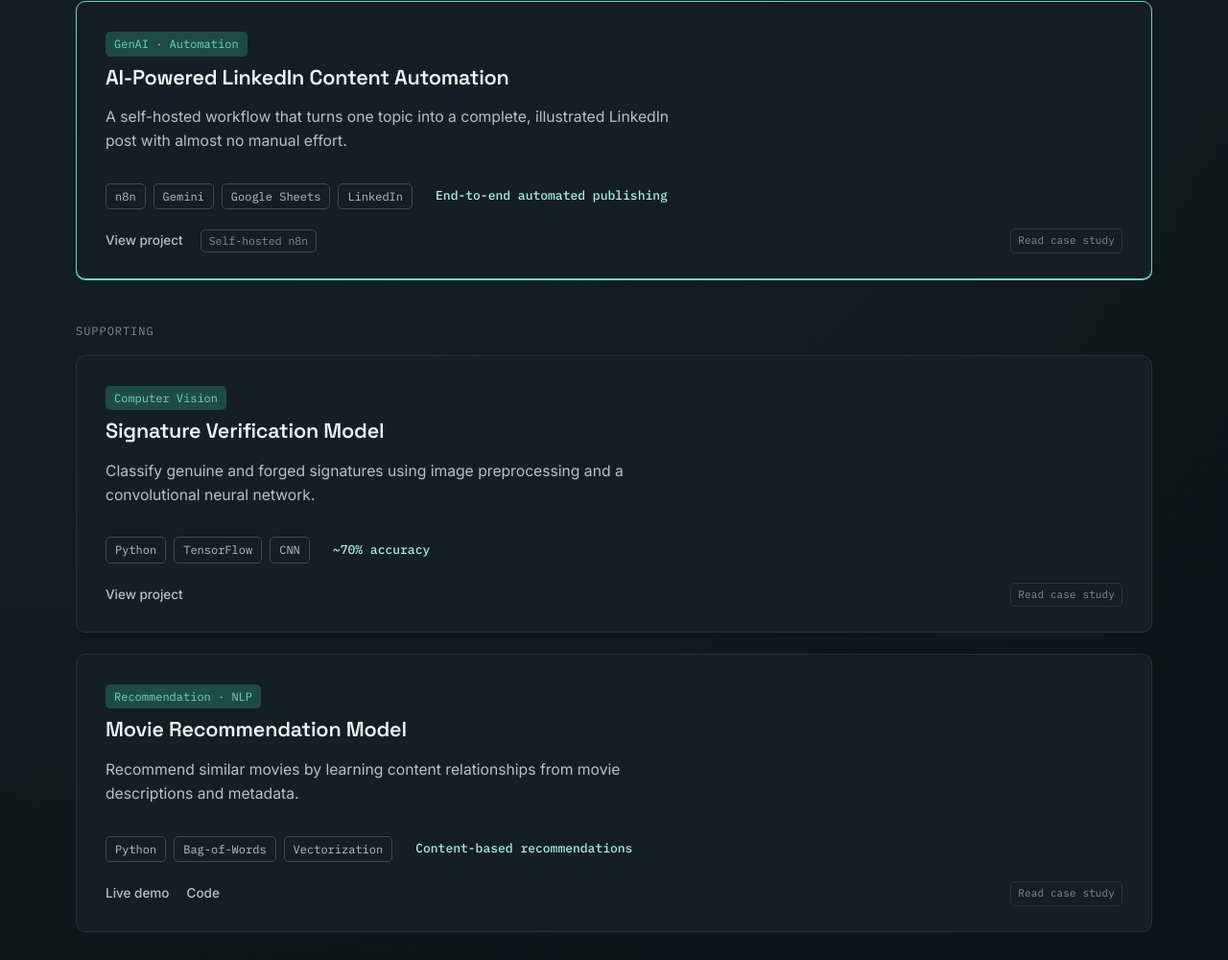
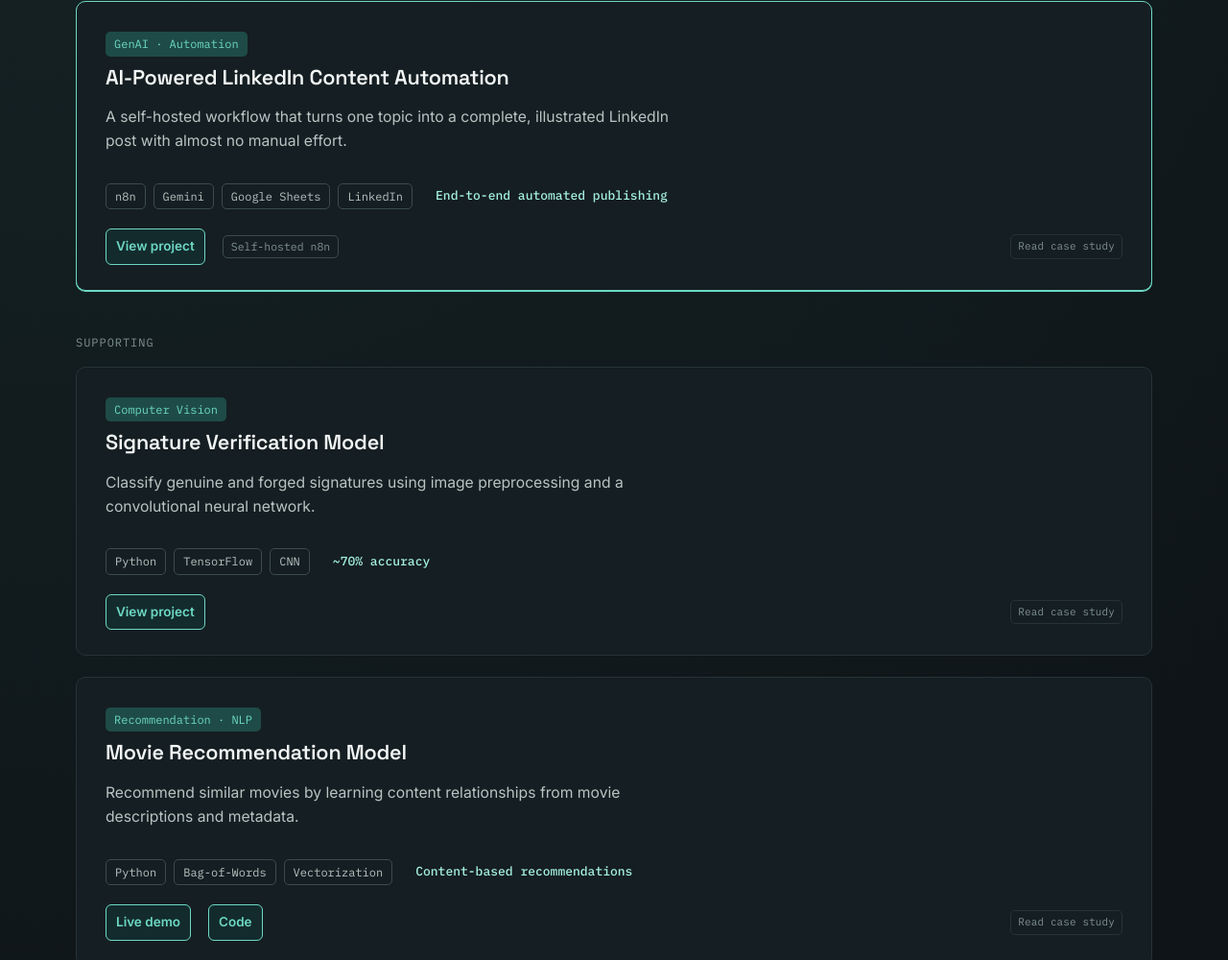
Before and after one commit to PiyushVerma2026/PORTFOLIO, a website: page index.html in a window 1280 px wide. Shown: the part 1091-2091 px from the top of the page at 96% size. Drawn offline with Linux system fonts and the light colour scheme.

Commit message:
Highlight project links

```diff
--- a/index.html
+++ b/index.html
@@ -361,8 +361,8 @@
   }
 
   .project-links{display:flex; gap:18px; align-items:center; margin-top:4px;}
-  .project-links a{font-size:13.5px; font-weight:500; text-decoration:none; color:var(--ink-soft); display:flex; align-items:center; gap:6px;}
-  .project-links a:hover{color:var(--accent);}
+  .project-links a{font-size:13.5px; font-weight:600; text-decoration:none; color:var(--accent); display:flex; align-items:center; gap:6px; padding:7px 10px; border:1px solid var(--accent); border-radius:6px; background:var(--accent-wash); transition:background .15s ease, color .15s ease, transform .15s ease;}
+  .project-links a:hover{color:var(--bg); background:var(--accent); transform:translateY(-1px);}
   .expand-hint{
     font-family:var(--font-mono);
     font-size:11px;
```
